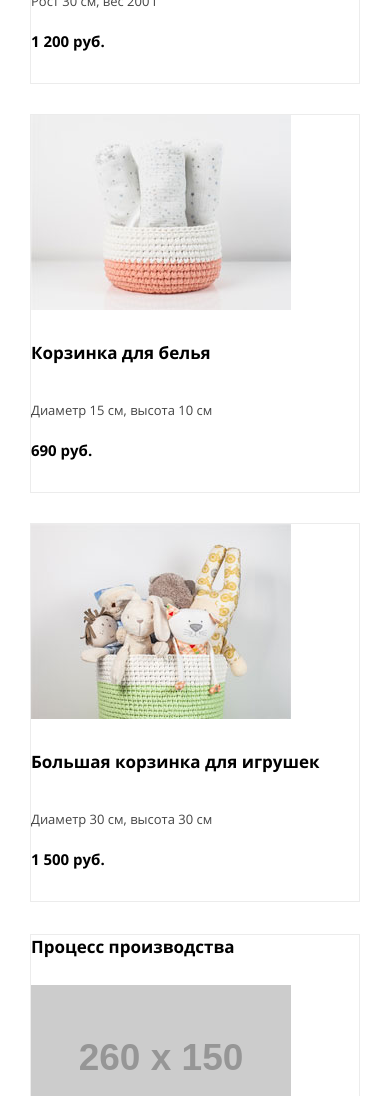
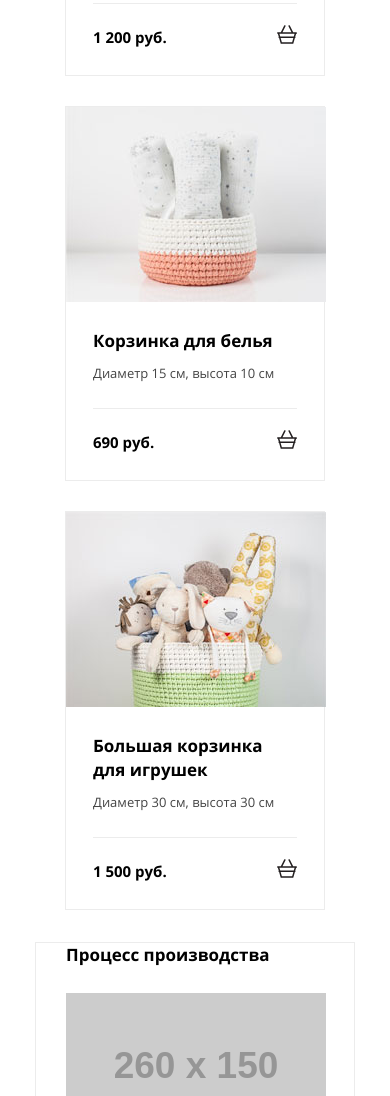
Before and after one commit to k5va/927861-mishka-16, a website: page source/catalog.html in a window 390 px wide. Shown: the part 904-2000 px from the top of the page. Drawn offline with nearby package versions, Linux system fonts and the light colour scheme; files that its build step writes are made by us from their sources; placeholder pictures from the web are drawn by us.

Commit message:
catalog mobile styles fixed

```diff
--- a/source/catalog.html
+++ b/source/catalog.html
@@ -41,7 +41,7 @@
     </header>
     <main class="page-main">
       <h1 class="page-main__header">Каталог товаров</h1>
-      <section class="catalog">
+      <section class="catalog main-container">
         <h2 class="visually-hidden">Список товаров в каталоге</h2>
         <ul class="catalog__list">
           <li class="catalog__item">
@@ -49,25 +49,40 @@
               width="260" height="195" alt="Зайчик-попрыгайчик">
             <p class="catalog__name">Зайчик-попрыгайчик</p>
             <p class="catalog__description">Рост 30 см, вес 200 г</p>
-            <p class="catalog__price">1 200 руб.</p>
+            <div class="catalog__price-cart-wrapper">
+              <p class="catalog__price">1 200 руб.</p>
+              <a class="catalog__add-to-cart" href="#">
+                <img src="img/icon-cart.svg" width="20" height="19" alt="Добавить в корзину">
+              </a>
+            </div>
           </li>
           <li class="catalog__item">
             <img class="catalog_image" src="../img/photo-bowl-mobile@1x.jpg"
               width="260" height="195" alt="Корзинка для белья">
             <p class="catalog__name">Корзинка для белья</p>
             <p class="catalog__description">Диаметр 15 см, высота 10 см</p>
-            <p class="catalog__price">690 руб.</p>
+            <div class="catalog__price-cart-wrapper">
+              <p class="catalog__price">690 руб.</p>
+              <a class="catalog__add-to-cart" href="#">
+                <img src="img/icon-cart.svg" width="20" height="19" alt="Добавить в корзину">
+              </a>
+            </div>
           </li>
           <li class="catalog__item">
             <img class="catalog_image" src="../img/photo-toys-mobile@1x.jpg"
               width="260" height="195" alt="Большая корзинка для игрушек">
             <p class="catalog__name">Большая корзинка для игрушек</p>
             <p class="catalog__description">Диаметр 30 см, высота 30 см</p>
-            <p class="catalog__price">1 500 руб.</p>
+            <div class="catalog__price-cart-wrapper">
+              <p class="catalog__price">1 500 руб.</p>
+              <a class="catalog__add-to-cart" href="#">
+                <img src="img/icon-cart.svg" width="20" height="19" alt="Добавить в корзину">
+              </a>
+            </div>
           </li>
         </ul>
       </section>
-      <section class="production-process">
+      <section class="production-process main-container">
         <div class="production-process__wrapper">
           <h2 class="production-process__header">Процесс производства</h2>
           <img class="production-process__video" src="http://placehold.it/260x150" width="260" height="150"
--- a/source/sass/blocks/catalog.scss
+++ b/source/sass/blocks/catalog.scss
@@ -1,5 +1,4 @@
 .catalog {
-  padding: 0 30px;
   margin-bottom: 32px;
 }
 
@@ -25,7 +24,7 @@
 }
 
 .catalog_image {
-  margin: 0 0 31px 0;
+  margin: 0 0 27px 0;
 }
 
 .catalog__name {
@@ -36,7 +35,8 @@
   line-height: 1.41;
   color: #000000;
 
-  margin: 0 0 17px 0;
+  margin: 0 0 5px 27px;
+  width: 200px;
 }
 
 .catalog__description {
@@ -44,6 +44,16 @@
   font-weight: normal;
   font-style: normal;
   line-height: 2.31;
+
+  margin: 0 0 20px 27px;
+}
+
+.catalog__price-cart-wrapper {
+  display: flex;
+  justify-content: space-between;
+  margin: 0 27px;
+  border-top: 1px solid #ececec;
+  padding-top: 21px;
 }
 
 .catalog__price {
@@ -55,7 +65,7 @@
   line-height: 1.6;
   color: #000000;
 
-  margin: 0 0 30px 0;
+  margin: 0 0 26px 0;
 }
 
 @media (min-width: $tablet-width) {
--- a/source/sass/blocks/page-main.scss
+++ b/source/sass/blocks/page-main.scss
@@ -13,6 +13,6 @@
   text-align: center;
   background-color: #f1f1f1;
 
-  padding: 75px 0;
+  padding: 73px 0;
   margin: 0 0 30px 0;
 }
--- a/source/sass/blocks/production-process.scss
+++ b/source/sass/blocks/production-process.scss
@@ -1,6 +1,6 @@
 .production-process {
   border: 1px solid #ececec;
-  margin: 0 30px 58px 30px;
+  margin-bottom: 58px;
 
   position: relative;
 }
```
